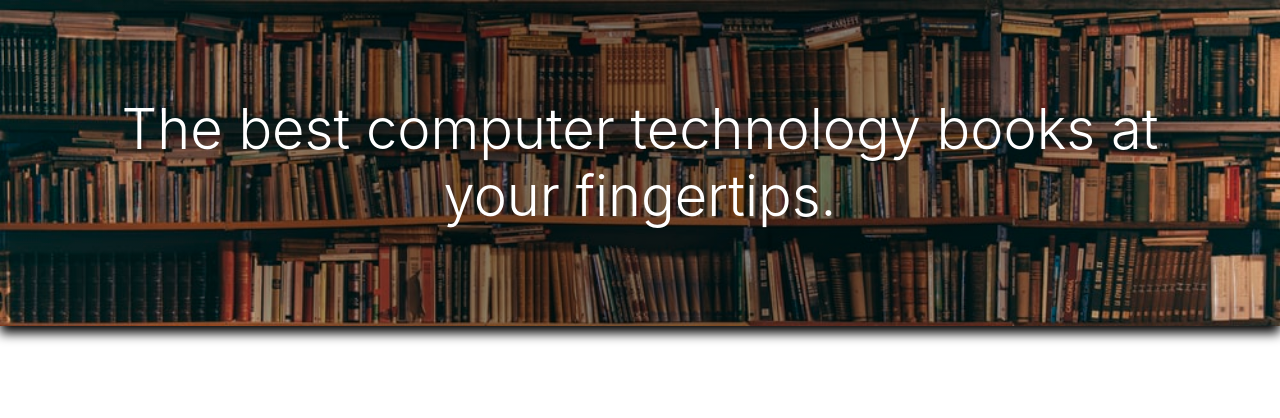
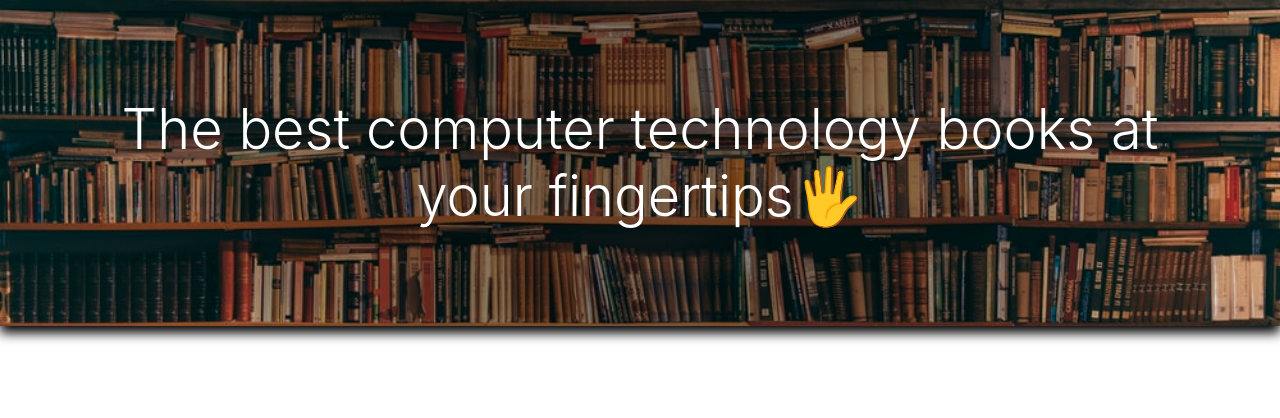
Before and after one commit to ralphcajipe/BookstoreSystem, a PHP site: page /book_shop/ in a window 1280 px wide. Shown: the part 56-474 px from the top of the page. Run offline with PHP 8.4, Linux system fonts and the light colour scheme; data comes from the database, SQL or seed files in the repository; some libraries are stand-ins or nearby versions.

Commit message:
Add hand emoji

```diff
--- a/home.php
+++ b/home.php
@@ -2,7 +2,7 @@
 <header class="bg-dark py-5" id="main-header">
     <div class="container px-4 px-lg-5 my-5">
         <div class="text-center text-white">
-            <h3 class="display-4 fw-bolder">The best computer technology books at your fingertips.</h3>
+            <h3 class="display-4 fw-bolder">The best computer technology books at your fingertips🖐</h3>
         </div>
     </div>
 </header>
```
